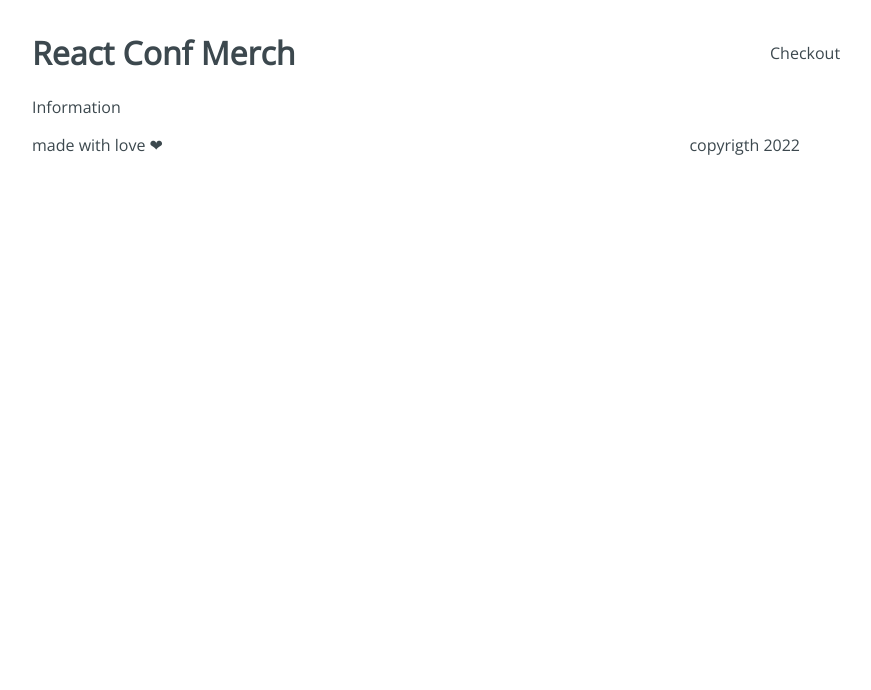
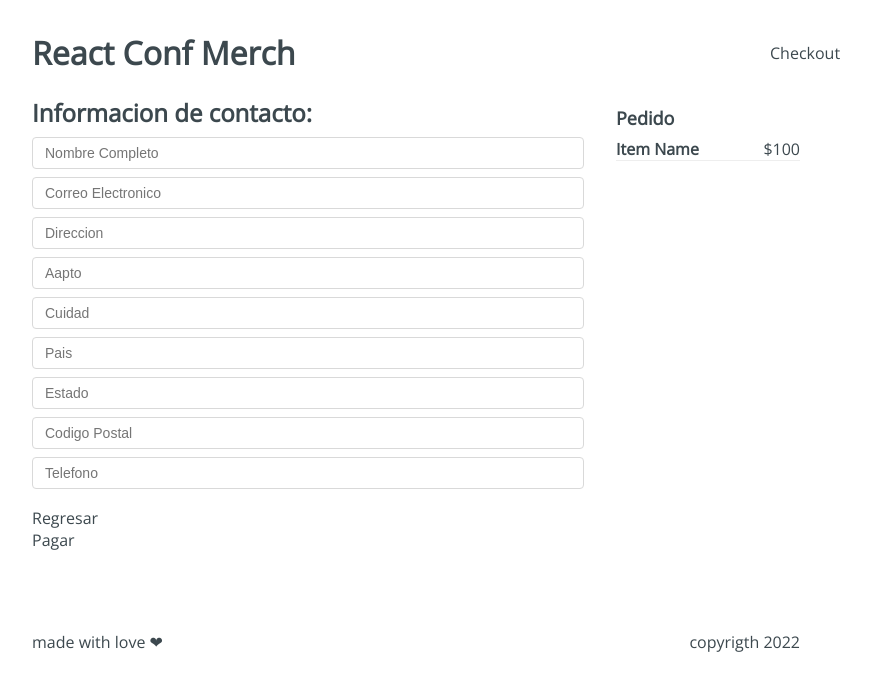
Before and after one commit to diegoV0/react-conf-merch, a React app: page /checkout/information in a window 1280 px wide. Shown: the top 690 px of the page, without its empty margins (224-1095 px from the left). Built offline with nearby package versions, Linux system fonts and the light colour scheme.

Commit message:
edit the content of the containers  Checkout and Information

```diff
--- a/src/containers/Checkout.jsx
+++ b/src/containers/Checkout.jsx
@@ -2,7 +2,24 @@
 import '../styles/components/Checkout.css';
 
 const Checkout = () => {
-  return <div>Checkout</div>;
+  return (
+    <div className="Checkout">
+      <div className="Ckekcout-content">
+        <h3>Lista de Pedidos:</h3>
+        <div className="Checkout-item">
+          <div className="Checkout-element">
+            <h4>Item Name</h4>
+            <span>$10</span>
+          </div>
+          <button type="button">Eliminar</button>
+        </div>
+      </div>
+      <div className="Checkout-sidebar">
+        <h3>Precio Total: $10</h3>
+        <button type="buttom">Continuar Pedido</button>
+      </div>
+    </div>
+  );
 };
 
 export default Checkout;
--- a/src/containers/Information.jsx
+++ b/src/containers/Information.jsx
@@ -2,7 +2,41 @@
 import '../styles/components/Information.css';
 
 const Information = () => {
-  return <div>Information</div>;
+  return (
+    <div className="Information">
+      <div className="Information-content">
+        <div className="Information-head">
+          <h2>Informacion de contacto:</h2>
+        </div>
+        <div className="Information-form">
+          <form action="">
+            <input type="text" placeholder="Nombre Completo" name="name" />
+            <input type="text" placeholder="Correo Electronico" name="mail" />
+            <input type="text" placeholder="Direccion" name="address" />
+            <input type="text" placeholder="Aapto" name="apto" />
+            <input type="text" placeholder="Cuidad" name="city" />
+            <input type="text" placeholder="Pais" name="country" />
+            <input type="text" placeholder="Estado" name="state" />
+            <input type="text" placeholder="Codigo Postal" name="namcpcpe" />
+            <input type="text" placeholder="Telefono" name="phone" />
+          </form>
+        </div>
+        <div className="Infortation-buttons">
+          <div className="Information-back">Regresar</div>
+          <div className="Information-next">Pagar</div>
+        </div>
+      </div>
+      <div className="Information-sidebar">
+        <h3>Pedido</h3>
+        <div className="Information-item">
+          <div className="Information-element">
+            <h4>Item Name</h4>
+            <span>$100</span>
+          </div>
+        </div>
+      </div>
+    </div>
+  );
 };
 
 export default Information;
```
